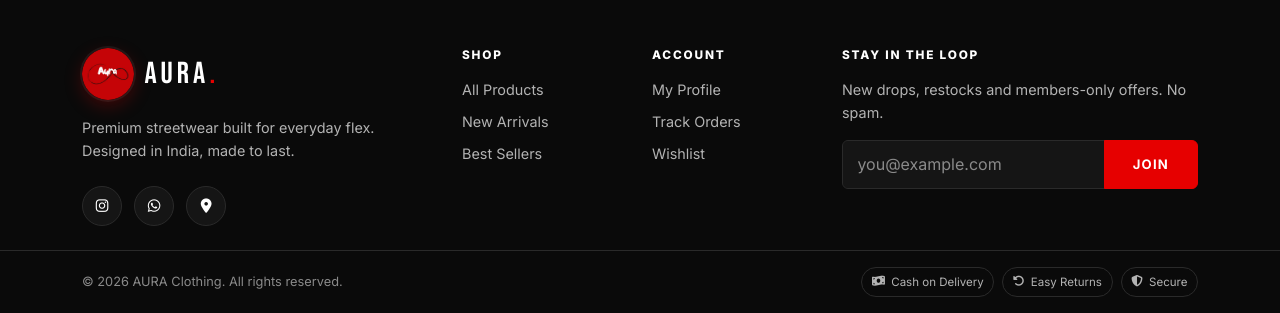
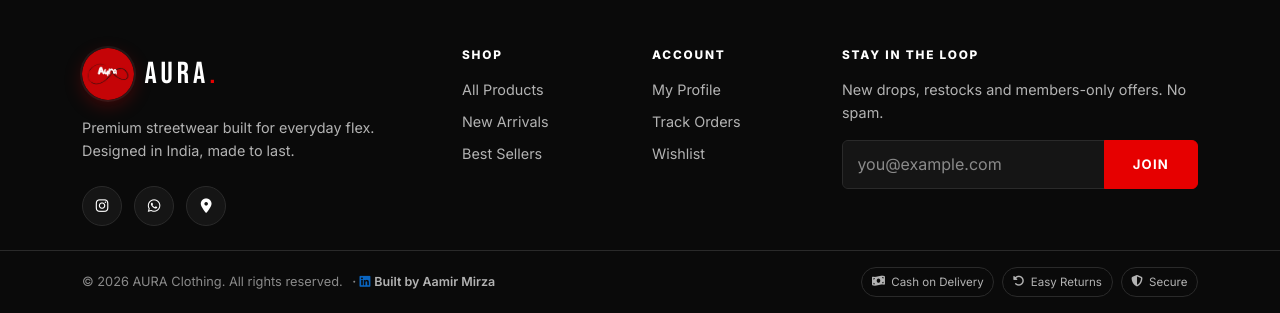
Before and after one commit to mirzaamirbaig11/AURA, a Flask app: a page that uses backend/app/templates/base.html in a window 1280 px wide. Shown: the part 1016-1329 px from the top of the page. Run offline with Flask 3, Linux system fonts and the light colour scheme.

Commit message:
Footer developer credit

```diff
--- a/backend/app/templates/base.html
+++ b/backend/app/templates/base.html
@@ -164,7 +164,7 @@
         </div>
         <div class="footer-bottom">
             <div class="container py-3 d-flex flex-column flex-md-row justify-content-between align-items-center gap-2">
-                <span>&copy; {{ 2026 }} AURA Clothing. All rights reserved.</span>
+                <span>&copy; {{ 2026 }} AURA Clothing. All rights reserved.<a href="https://www.linkedin.com/in/aamir-mirzaa/" target="_blank" rel="noopener" class="dev-credit"><i class="fab fa-linkedin"></i>Built by Aamir Mirza</a></span>
                 <div class="d-flex gap-2 flex-wrap justify-content-center">
                     <span class="pay-chip"><i class="fas fa-money-bill-wave"></i> Cash on Delivery</span>
                     <span class="pay-chip"><i class="fas fa-rotate-left"></i> Easy Returns</span>
--- a/frontend/static/css/style.css
+++ b/frontend/static/css/style.css
@@ -910,3 +910,16 @@ footer a:hover { color: #fff; }
     .navbar .brand-mark { width: 38px; height: 38px; }
     .navbar .aura-logo { font-size: 1.6rem; }
 }
+
+/* Developer credit (footer) */
+.dev-credit {
+    margin-left: .6rem;
+    font-size: .78rem;
+    font-weight: 600;
+    color: var(--aura-text-2) !important;
+    text-decoration: none;
+    transition: color var(--t);
+}
+.dev-credit::before { content: '· '; color: var(--aura-text-3); }
+.dev-credit i { color: #0a66c2; margin-right: .25rem; }
+.dev-credit:hover { color: #fff !important; }
```
